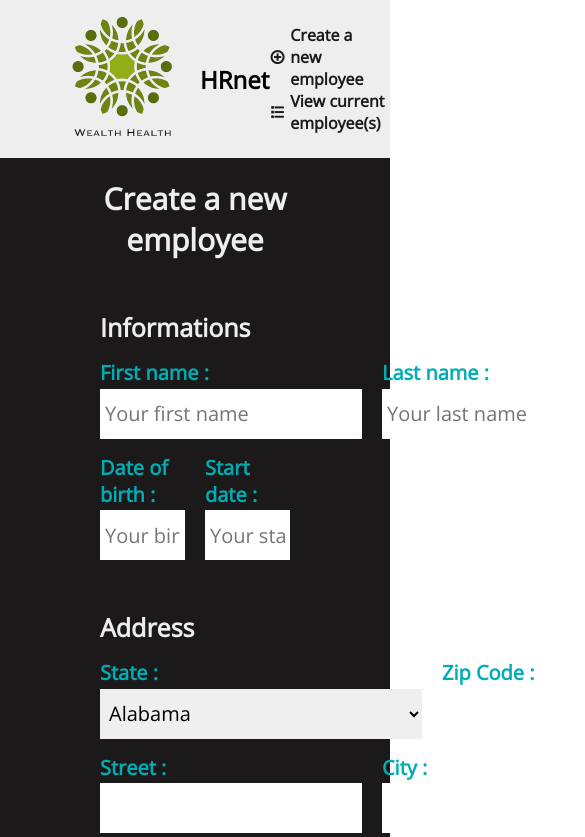
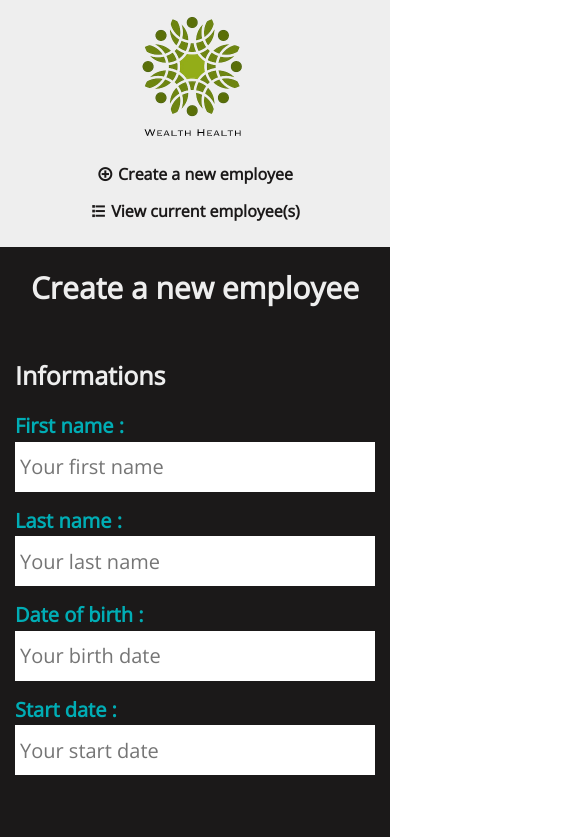
Before and after one commit to sebastien-d-me/Wealth-Health, a React app in the folder projet/: page / in a window 390 px wide. Shown: the top 837 px of the page, 585 px wide, since content can reach past the window. Built offline with nearby package versions, Linux system fonts and the light colour scheme.

Commit message:
Ajout du responsive

```diff
--- a/projet/src/components/DataTable/DataTable.css
+++ b/projet/src/components/DataTable/DataTable.css
@@ -1,6 +1,11 @@
 /* Search */
 .data-search {
     margin-bottom: 20px;
+}
+
+/* Container */
+.data-table-container {
+    overflow-x: auto;
 }
 
 /* Table */
@@ -9,13 +14,6 @@
     color: var(--white);
     text-align: center;
     width: 100%;
-}
-
-/* Head */
-.data-table-head {
-    background-color: var(--full-white);
-    color: var(--cyan);
-    font-size: 20px;
 }
 
 /* Sort */
@@ -38,6 +36,13 @@
 .data-table-sort-arrow:hover {
     color: var(--green);
     cursor: pointer;
+}
+
+/* Head */
+.data-table-head {
+    background-color: var(--full-white);
+    color: var(--cyan);
+    font-size: 20px;
 }
 
 /* Body */
@@ -63,3 +68,12 @@
 .data-table-body > .data-table-row:nth-child(even) {
     background-color: var(--transparent-white);
 }
+
+/** Responsive **/
+@media screen and (max-width: 1400px) {
+    /* Sort */
+    .data-table-sort-arrow {
+        display: block;
+        font-size: 20px;
+    }
+}
--- a/projet/src/components/DataTable/DataTable.js
+++ b/projet/src/components/DataTable/DataTable.js
@@ -79,6 +79,7 @@ function DataTable({data, nameData}) {
             </div>
 
             {/* Table */}
+            <div className="data-table-container">
                 <table className="data-table">
                     {/* Name of the properties */}
                     <thead className="data-table-head">
@@ -122,6 +123,7 @@ function DataTable({data, nameData}) {
                         }
                     </tbody>
                 </table>
+            </div>
         </>
     );
 }
--- a/projet/src/layouts/Header/Header.css
+++ b/projet/src/layouts/Header/Header.css
@@ -3,6 +3,7 @@ nav {
     align-items: center;
     background-color: var(--white);
     display: flex;
+    flex-wrap: wrap;
     justify-content: space-between;
     padding: 10px 50px;
     width: calc(100% - 100px);
@@ -45,3 +46,33 @@ nav {
 .nav-icon {
     margin: auto 5px auto auto;
 }
+
+/** Responsive **/
+@media screen and (max-width: 992px) {
+    /* Navigation */
+    nav {
+        flex-wrap: wrap;
+        justify-content: center;
+    }
+
+    /* Title */
+    .nav-title {
+        display: none;
+    }
+
+    /* Links */
+    .nav-links {
+        display: flex;
+        flex-direction: column;
+        margin: 15px auto;
+        text-align: center;
+    }
+
+    /* Link */
+    .nav-link {
+        margin: auto auto 15px auto;
+    }
+    .nav-link:last-of-type {
+        margin-bottom: unset;
+    }
+}
--- a/projet/src/layouts/Header/Header.js
+++ b/projet/src/layouts/Header/Header.js
@@ -16,7 +16,7 @@ function Header() {
 
 
             {/* Menu */}
-            <div>
+            <div className="nav-links">
                 <NavLink className="nav-link" to="/create">
                     <i className="nav-icon ri-add-circle-line"></i>
                     <span>Create a new employee</span>
--- a/projet/src/layouts/Main/Main.css
+++ b/projet/src/layouts/Main/Main.css
@@ -2,5 +2,13 @@
 main {
     background-color: var(--black);
     min-height: calc(100vh - 158px);
-    padding: 0 100px;
+    padding: 0 100px 20px 100px;
 }
+
+/** Responsive **/
+@media screen and (max-width: 1400px) {
+    /* Main */
+    main {
+        padding: 0 15px 20px 15px;
+    }
+}
--- a/projet/src/pages/Create/Create.css
+++ b/projet/src/pages/Create/Create.css
@@ -12,9 +12,27 @@
     color: var(--light-red);
 }
 
+/* Divider */
+.form-divider {
+    color: var(--white);
+    font-size: 25px;
+    font-weight: bold;
+    margin-top: 50px;
+}
+.form-divider:first-of-type {
+    margin-top: 0;
+}
+
+/* Category */
+.form-category {
+    display: block;
+    margin-bottom: 20px;
+}
+
 /* Row */
 .form-row {
     display: flex;
+    flex-wrap: wrap;
     gap: 0 20px;
     margin-top: 15px;
     width: calc(100% - 20px);
@@ -27,7 +45,7 @@
 /* Col */
 .form-col {
     display: inline-flex;
-    flex: 1 0 50%;
+    flex: 1 0 calc((100% - 40px) / 2);
     flex-direction: column;
 }
 
@@ -54,6 +72,7 @@ input, select {
     font-size: 20px;
     height: 50px;
     padding: 0 5px;
+    width: 100%;
 }
 
 /* DatePicker */
@@ -63,17 +82,6 @@ input, select {
 
 .date-picker-input {
     width: 100%;
-}
-
-/* Divider */
-.form-divider {
-    color: var(--white);
-    font-size: 25px;
-    font-weight: bold;
-    margin-top: 50px;
-}
-.form-divider:first-of-type {
-    margin-top: 0;
 }
 
 /* Btn */
@@ -92,3 +100,18 @@ input, select {
     color: var(--white);
     cursor: pointer;
 }
+
+/** Responsive **/
+@media screen and (max-width: 992px) {
+    /* Row */
+    .form-row {
+        margin-top: 0;
+        width: 100%;
+    }
+
+    /* Col */
+    .form-col {
+        flex: 1 0 100%;
+        margin-bottom: 15px;
+    }
+}
--- a/projet/src/pages/Create/Create.js
+++ b/projet/src/pages/Create/Create.js
@@ -149,7 +149,7 @@ function Create() {
             <form action="#" id="form-create">
                 {/* Form Informations */}
                 <div className="form-divider">
-                    <span>Informations</span>
+                    <span className="form-category">Informations</span>
                 </div>
 
                 <div className="form-row">
@@ -177,7 +177,7 @@ function Create() {
 
                 {/* Form Address */}
                 <div className="form-divider">
-                    <span>Address</span>
+                    <span className="form-category">Address</span>
                 </div>
 
                 <div className="form-row">
@@ -205,7 +205,7 @@ function Create() {
 
                 {/* Form Department */}
                 <div className="form-divider">
-                    <span>Department</span>
+                    <span className="form-category">Department</span>
                 </div>
 
                 <div className="form-row form-row-full">
```
Lines whose indentation alone changed are shown as unchanged.
